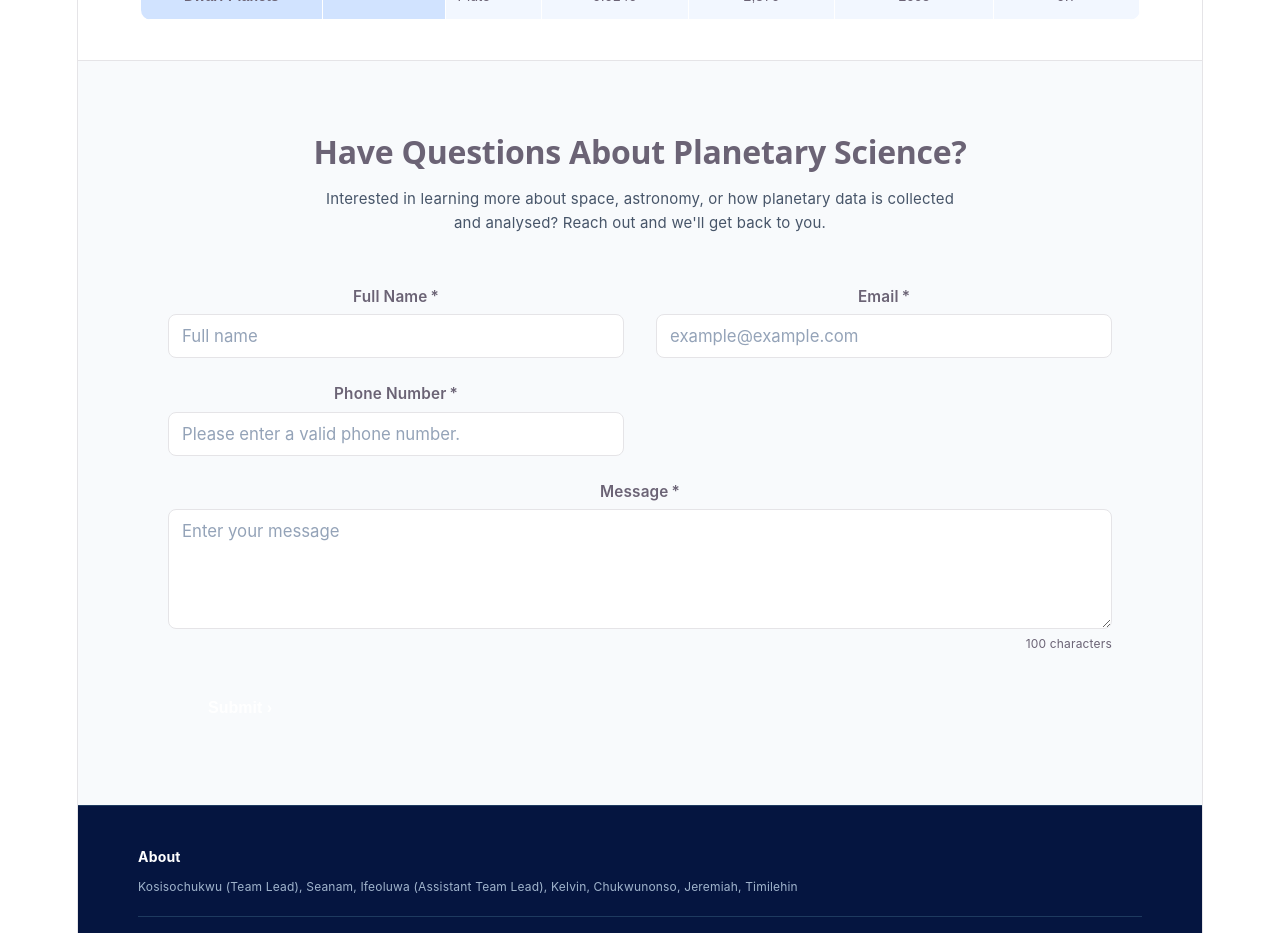
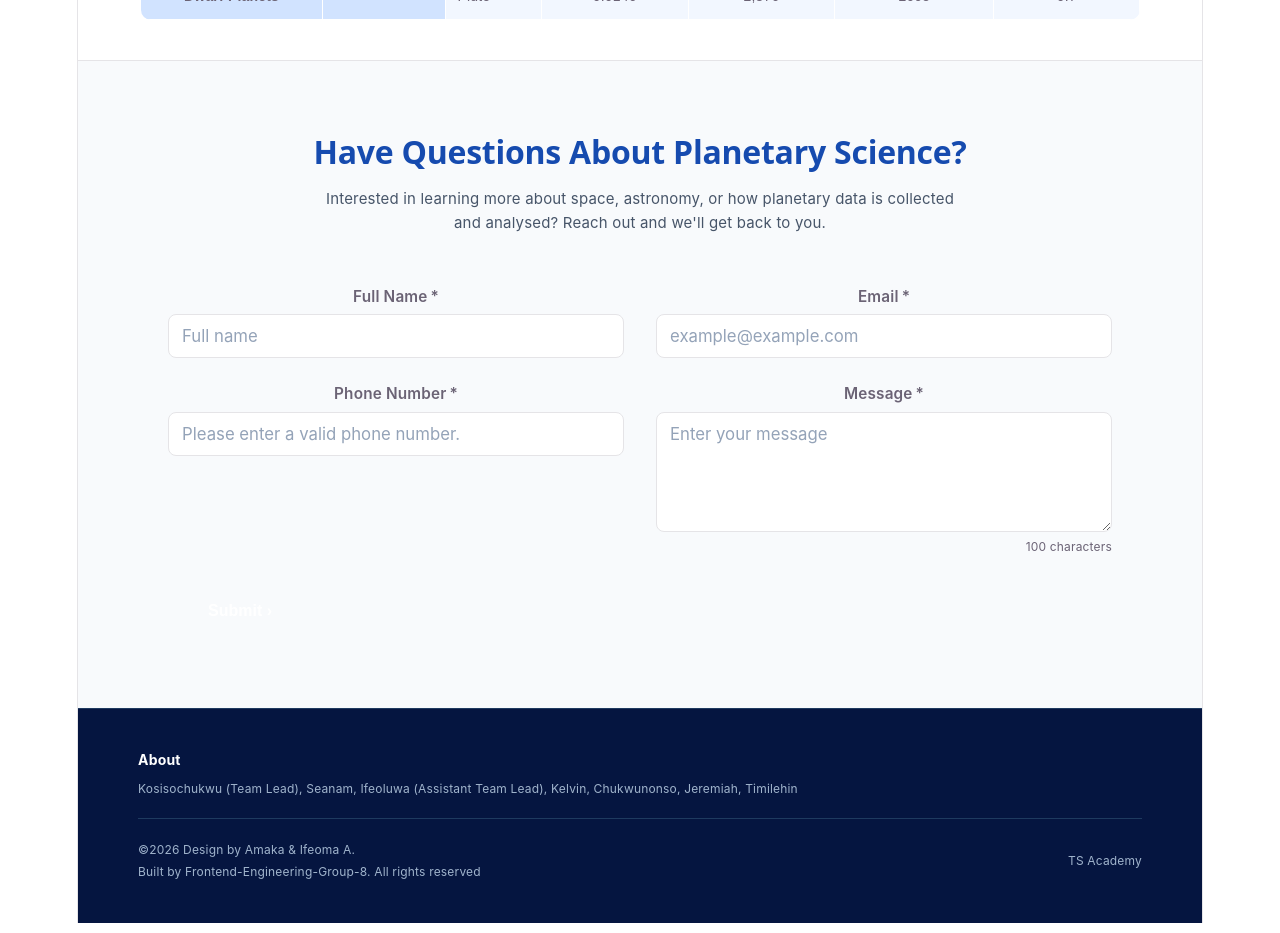
Before and after one commit to Okk-Bryte/frontend-engineering-group-8, a React (Vite) app: page / in a window 1280 px wide. Shown: the part 2220-3153 px from the top of the page. Built offline with nearby package versions, Linux system fonts and the light colour scheme; no server answers.

Commit message:
Update ContactForm.css

```diff
--- a/src/components/ContactForm/ContactForm.css
+++ b/src/components/ContactForm/ContactForm.css
@@ -28,6 +28,22 @@
   text-align: center;
 }
 
+.contact-section h2 {
+  color: #164baf;
+}
+
+.submit-btn {
+  background: #164baf;
+}
+
+.submit-btn:hover {
+  background: #123a87;
+}
+
+.submit-btn {
+  align-self: flex-start;
+}
+
 /* Description */
 .contact-desc {
   font-size: 15px;
@@ -51,14 +67,16 @@
 .form-grid {
   display: grid;
   grid-template-columns: 1fr 1fr;
+  grid-template-areas:
+    "name email"
+    "phone message";
   gap: 24px 32px;
   width: 100%;
 }
-
-/* Make message full width */
-.form-group:nth-child(4) {
-  grid-column: span 2;
-}
+.form-group:nth-child(1) { grid-area: name; }
+.form-group:nth-child(2) { grid-area: email; }
+.form-group:nth-child(3) { grid-area: phone; }
+.form-group:nth-child(4) { grid-area: message; }
 
 .form-group {
   display: flex;
```
